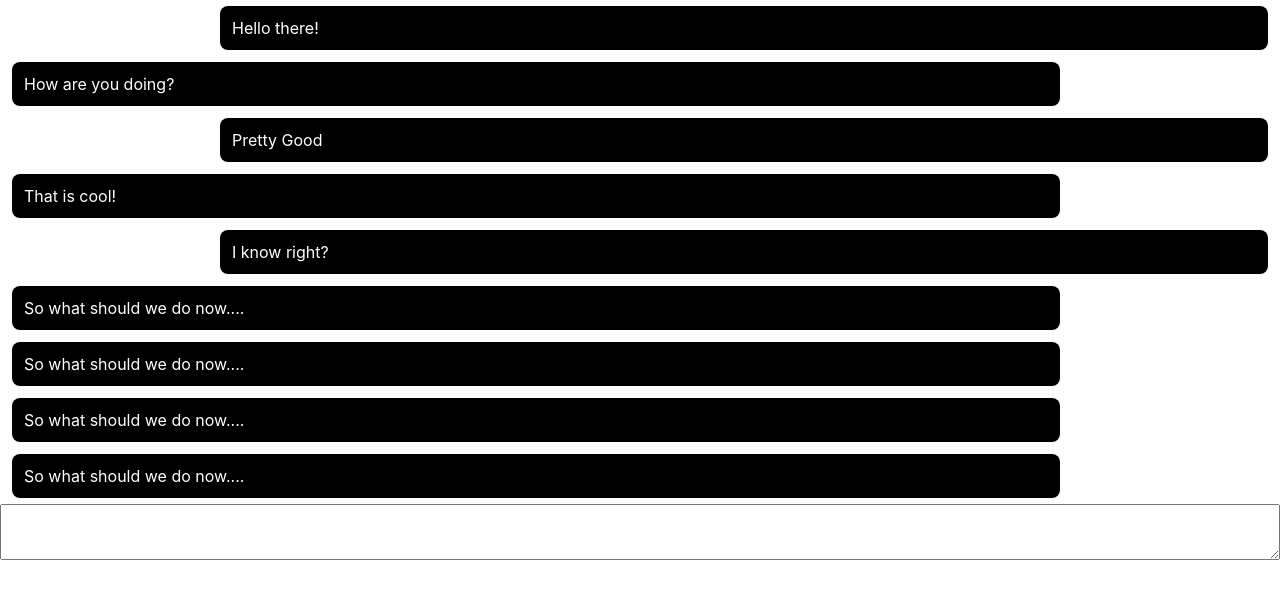
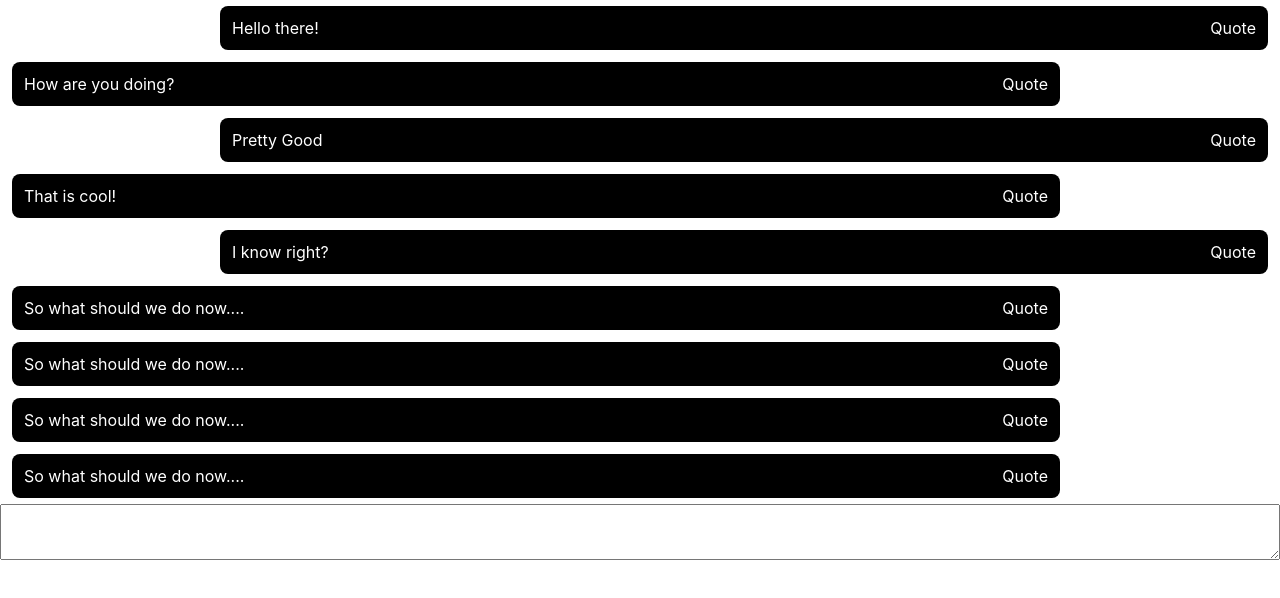
Before and after one commit to Max12345-ally/Whatsup, a React (Create React App) app: page / in a window 1280 px wide. Shown: the top 598 px of the page. Built offline with nearby package versions, Linux system fonts and the light colour scheme.

Commit message:
Quoting messages

```diff
--- a/src/Input.js
+++ b/src/Input.js
@@ -1,7 +1,7 @@
 import React from 'react';
 import {useChat} from './useChat';
 
-export const Input = () => {
+export const Input = ({onChange, onEnter}) => {
   let {state, dispatch} = useChat();
 
   return (
--- a/src/Message.js
+++ b/src/Message.js
@@ -1,15 +1,28 @@
 import React from 'react';
+import {useChat} from './useChat';
 
-export const Message = ({ message }) => {
+export const Message = ({message}) => {
+  let {state, dispatch} = useChat();
 
   return (
     <div style={message.from === 'me' ? styles.sent : styles.received}>
-      <div>{message.content}</div>
+      <div
+        style={
+          message.id === state.highlightedMessageId ? {color: 'red'} : undefined
+        }
+      >
+        {message.content}
+      </div>
+      <div onClick={() => dispatch({type: 'quoteMessage', id: message.id})}>
+        Quote
+      </div>
     </div>
   );
 };
 
 const container = {
+  display: 'flex',
+  justifyContent: 'space-between',
   backgroundColor: 'black',
   borderRadius: 8,
   padding: 12,
--- a/src/chatReducer.js
+++ b/src/chatReducer.js
@@ -27,6 +27,16 @@ const reducer = (state, action) => {
 
     case 'setCurrentMessage':
       return {...state, currentMessage: action.message};
+    case 'quoteMessage':
+      let quotedMessage = state.messages.find(
+        (message) => message.id === action.id
+      );
+
+      return {
+        ...state,
+        currentMessage: `"${quotedMessage.content}" `,
+        highlightedMessageId: action.id,
+      };
     default:
       return state;
   }
```
